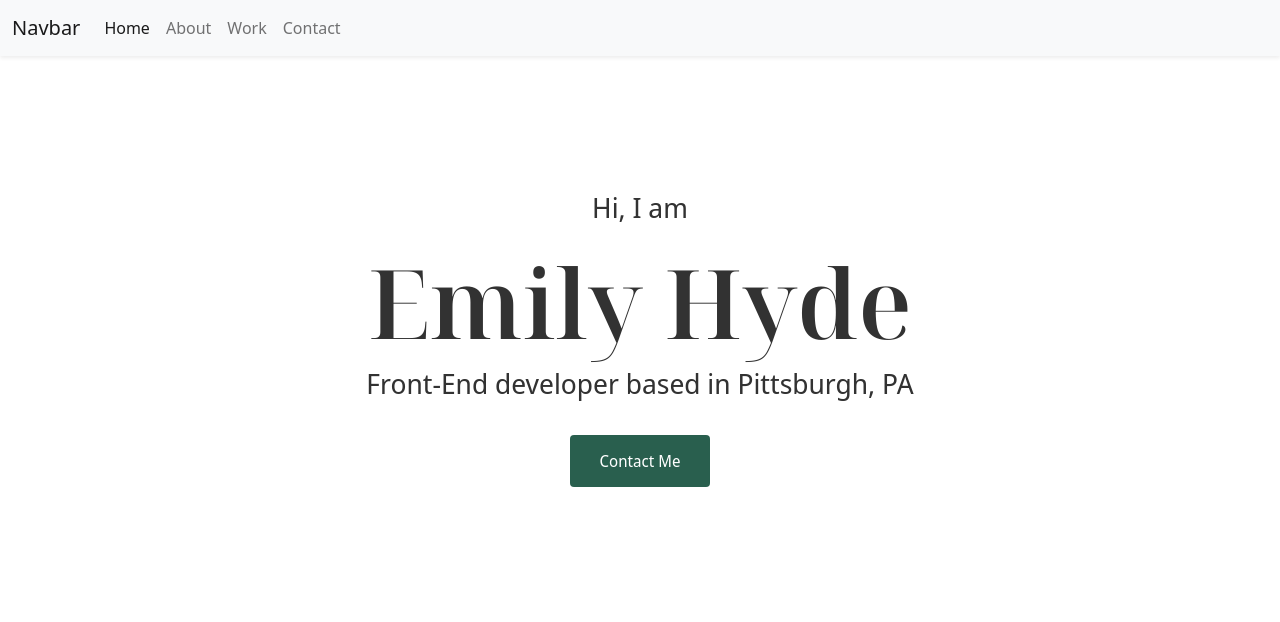
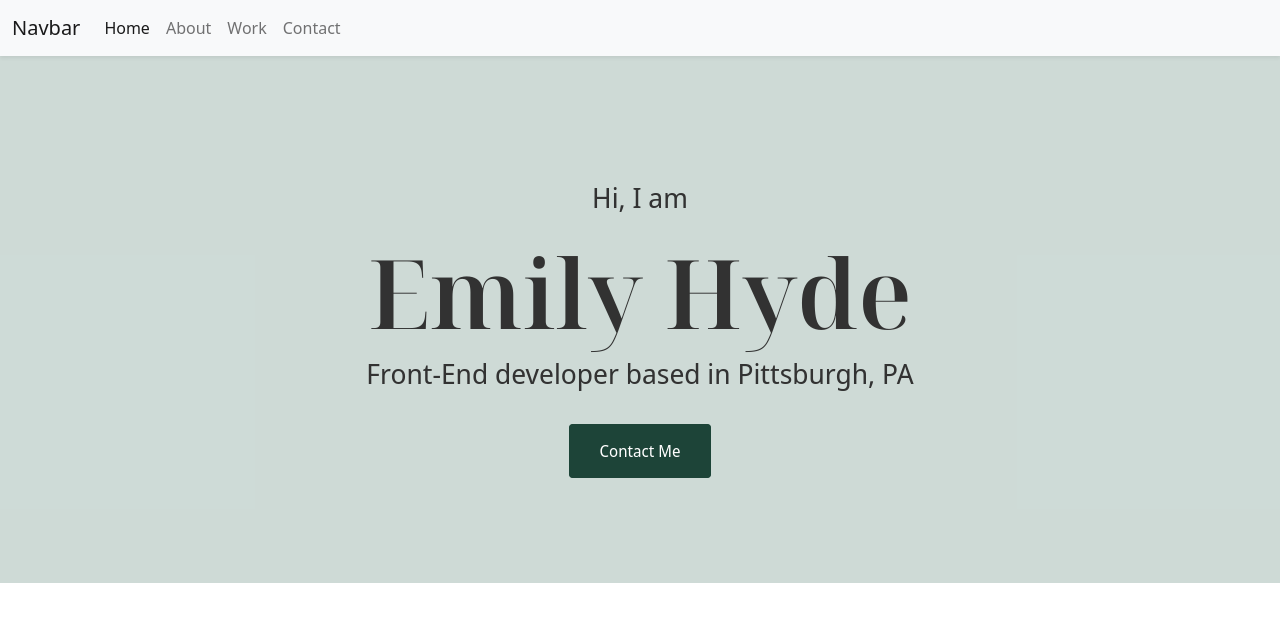
Before and after one commit to carefulRabbit/portfolio-first, a plain HTML site: page index.html in a window 1280 px wide. Drawn offline with nearby package versions, Linux system fonts and the light colour scheme.

Commit message:
tiny update to colors
tiny update to background colors and button colors and styling.

```diff
--- a/index.html
+++ b/index.html
@@ -43,12 +43,14 @@
   </div>
 </nav>
 
-<div class="hero">
+<div class="hero-container">
+  <div class="hero">
   <p>Hi, I am</p>
   <h1>Emily Hyde</h1>
   <h2 class="mb-5">Front-End developer based in Pittsburgh, PA</h2>
   <div><a href="/contact.html">Contact Me</a></div>
 </div>
+</div>
 
 </body>
 </html>
--- a/src/styles.css
+++ b/src/styles.css
@@ -1,7 +1,7 @@
 :root{
     --text-dark: #323232;
-    --branding-dark: #295f4e;
-    --branding-light: #6db193;
+    --branding-dark: #1d4438;
+    --branding-light: #295f4e3a;
     --heading-font: 'Noto Serif Display', serif;
     --text-font: 'Noto Sans Display', sans-serif;
 
@@ -12,9 +12,15 @@ h1, h2, h3, h4, h5, h6{
     color: var(--text-dark);
 }
 
+.hero-container{
+    background-color: var(--branding-light);
+    width: 100%;
+
+}
 .hero{
     text-align: center;
-    margin: 130px auto;
+    margin: 0 auto;
+    padding: 120px;
     line-height: 1.5;
     max-width: 800px;
 }
@@ -32,6 +38,7 @@ h1, h2, h3, h4, h5, h6{
     text-decoration: none;
     font-family: var(--text-font);
     border-radius: 4px;
+    border: 1.5px solid var(--branding-dark);
     background-color: var(--branding-dark);
     color: white;
     transition: all 150ms ease-in-out;
@@ -46,6 +53,5 @@ h1, h2, h3, h4, h5, h6{
 .hero p, h2{
     font-family: var(--text-font);
     color: var(--text-dark);
-    font-weight: 400;
     font-size: 28px;
 }
```
